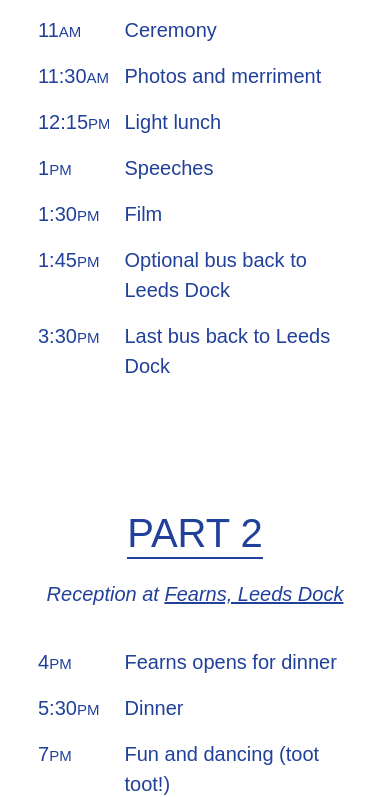
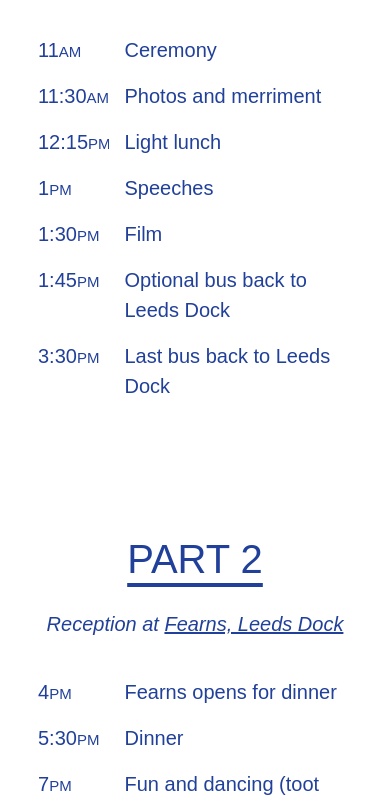
Before and after one commit to wearemargot/abbie-and-ashley-wedding, a website: page itinerary.html in a window 390 px wide. Shown: the part 747-1544 px from the top of the page. Drawn offline with nearby package versions, Linux system fonts and the light colour scheme; a web font is replaced by a local one.

Commit message:
Fixing underline on h2

```diff
--- a/css/style.css
+++ b/css/style.css
@@ -190,7 +190,7 @@
     font-family: "interstate-condensed", sans-serif;
     font-weight: 400;
     font-style: normal;
-    font-size: 1.2em !important;
+    font-size: 1em !important;
     text-transform: uppercase !important;
     color: #ed184b;
     margin-bottom: .75em;
@@ -249,11 +249,13 @@
     font-size: 2em !important;
     text-transform: uppercase !important;
     color: #21409a;
-    border-bottom: 2px solid;
-    display: inline-block;
     text-align: center;
     margin: 3em 0 .5em 0;
+    text-decoration: underline;
+    text-underline-offset: 10px;
+    line-height: 1.5;
 }
+
 
 h2:first-of-type {
     margin-top: 0;
```
